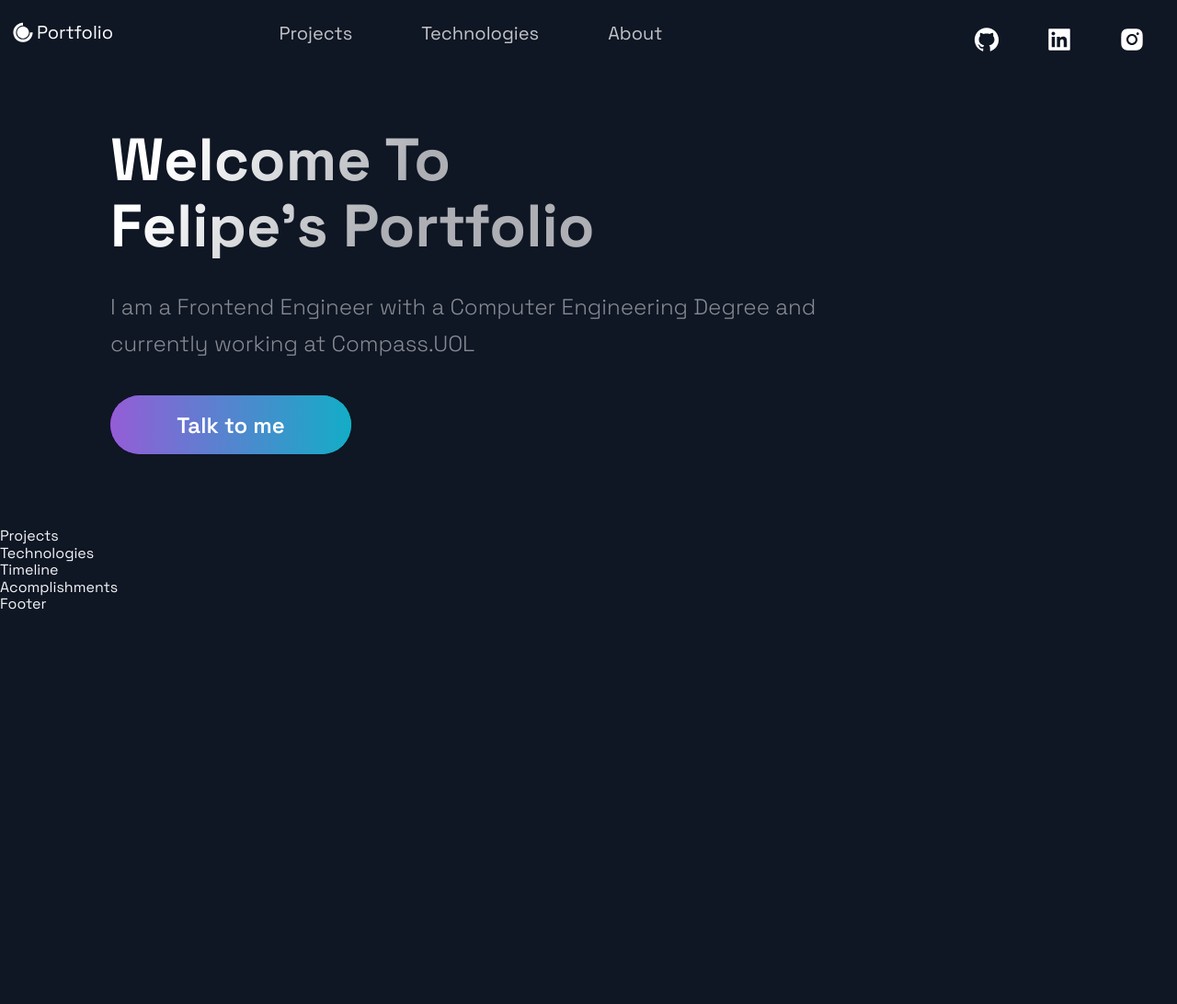
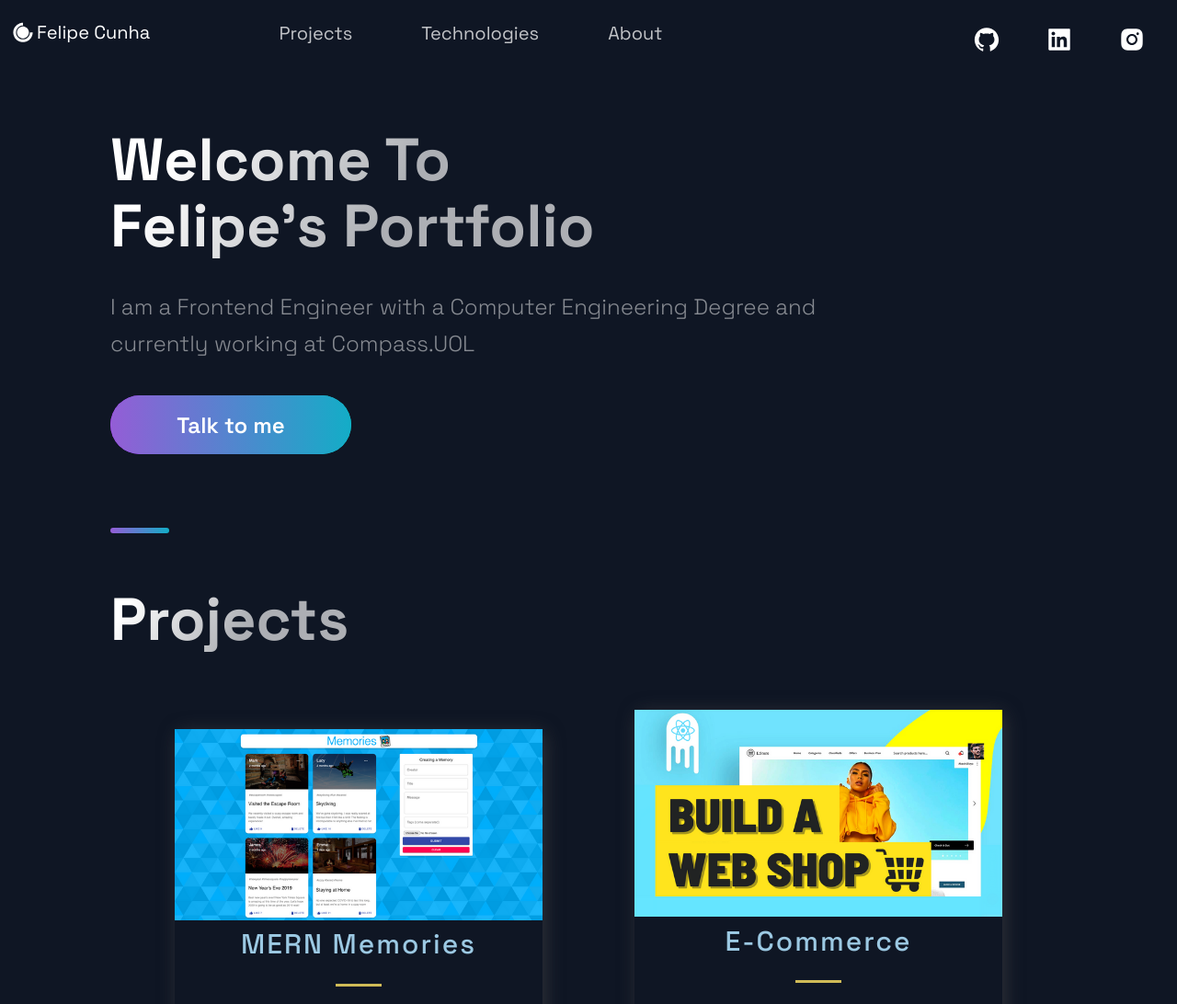
Before and after one commit to feliperucunha/next-portfolio, a Next.js app: page / in a window 1280 px wide. Shown: the top 1092 px of the page at 92% size. Before the commit the page ends 800 px from the top, so only its background shows below. Built offline with nearby package versions, Linux system fonts and the light colour scheme.

Commit message:
projects section developed

```diff
--- a/src/components/Header/Header.js
+++ b/src/components/Header/Header.js
@@ -10,7 +10,7 @@ const Header = () =>  (
     <Div1>
       <Link href="/">
         <ATag>
-          <DiCssdeck size="3rem" /> <Span>Portfolio</Span>
+          <DiCssdeck size="3rem" /> <Span>Felipe Cunha</Span>
         </ATag>
       </Link>
     </Div1>
--- a/src/components/Projects/Projects.js
+++ b/src/components/Projects/Projects.js
@@ -5,9 +5,48 @@ import { Section, SectionDivider, SectionTitle } from '../../styles/GlobalCompon
 import { projects } from '../../constants/constants';
 
 const Projects = () => (
-  <div>
-    Projects
-  </div>
+  <Section nopadding id="projects">
+    <SectionDivider />
+    <SectionTitle main>
+      Projects
+    </SectionTitle>
+    <GridContainer>
+      {projects.map(({ id, image, title, description, tags, source, visit}) => (
+        <BlogCard key={id}>
+          <Img src={image} />
+          <TitleContent>
+            <HeaderThree title>
+              {title}
+            </HeaderThree>
+            <Hr />
+          </TitleContent>
+          <CardInfo>
+            {description}
+          </CardInfo>
+          <div>
+            <TitleContent>
+              Stack
+            </TitleContent>
+            <TagList>
+              {tags.map((tag, i) => (
+                <Tag key={i}>
+                  {tag}
+                </Tag>
+              ))}
+            </TagList>
+          </div>
+          <UtilityList>
+            <ExternalLinks href={visit}>
+              Code
+            </ExternalLinks>
+            <ExternalLinks href={source}>
+              Source
+            </ExternalLinks>
+          </UtilityList>
+        </BlogCard>
+      ))}
+    </GridContainer>
+  </Section>
 );
 
 export default Projects;
--- a/src/components/Projects/ProjectsStyles.js
+++ b/src/components/Projects/ProjectsStyles.js
@@ -89,11 +89,11 @@ export const UtilityList = styled.ul`
 `;
 
 export const ExternalLinks = styled.a`
-color:#d4c0c0;
+color: white;
+background: ${({ alt }) => alt ? 'linear-gradient(270deg, #F46737 0%, #945DD6 100%)' : 'linear-gradient(270deg, #13ADC7 0%, #945DD6 100%)'};
 font-size: 1.6rem;
 padding:1rem 1.5rem;
-background: #6b3030;
-border-radius: 15px;
+border-radius: 10px;
 transition: 0.5s;
 &:hover{
   background: #801414;
--- a/src/pages/_document.js
+++ b/src/pages/_document.js
@@ -31,6 +31,9 @@ export default class MyDocument extends Document {
     return (
       <Html lang='en-GB'>
         <Head>
+          <title>
+            Felipe Cunha | Portfolio
+          </title>
           <link href="https://fonts.googleapis.com/css2?family=Space+Grotesk:wght@300;400;500;600;700&display=swap" rel="stylesheet"/>
         </Head>
         <body>
--- a/src/pages/index.js
+++ b/src/pages/index.js
@@ -8,6 +8,7 @@ import { Layout } from '../layout/Layout';
 import { Section } from '../styles/GlobalComponents';
 
 const Home = () => {
+
   return (
     <Layout>
       {/* <Section grid> */}
```
